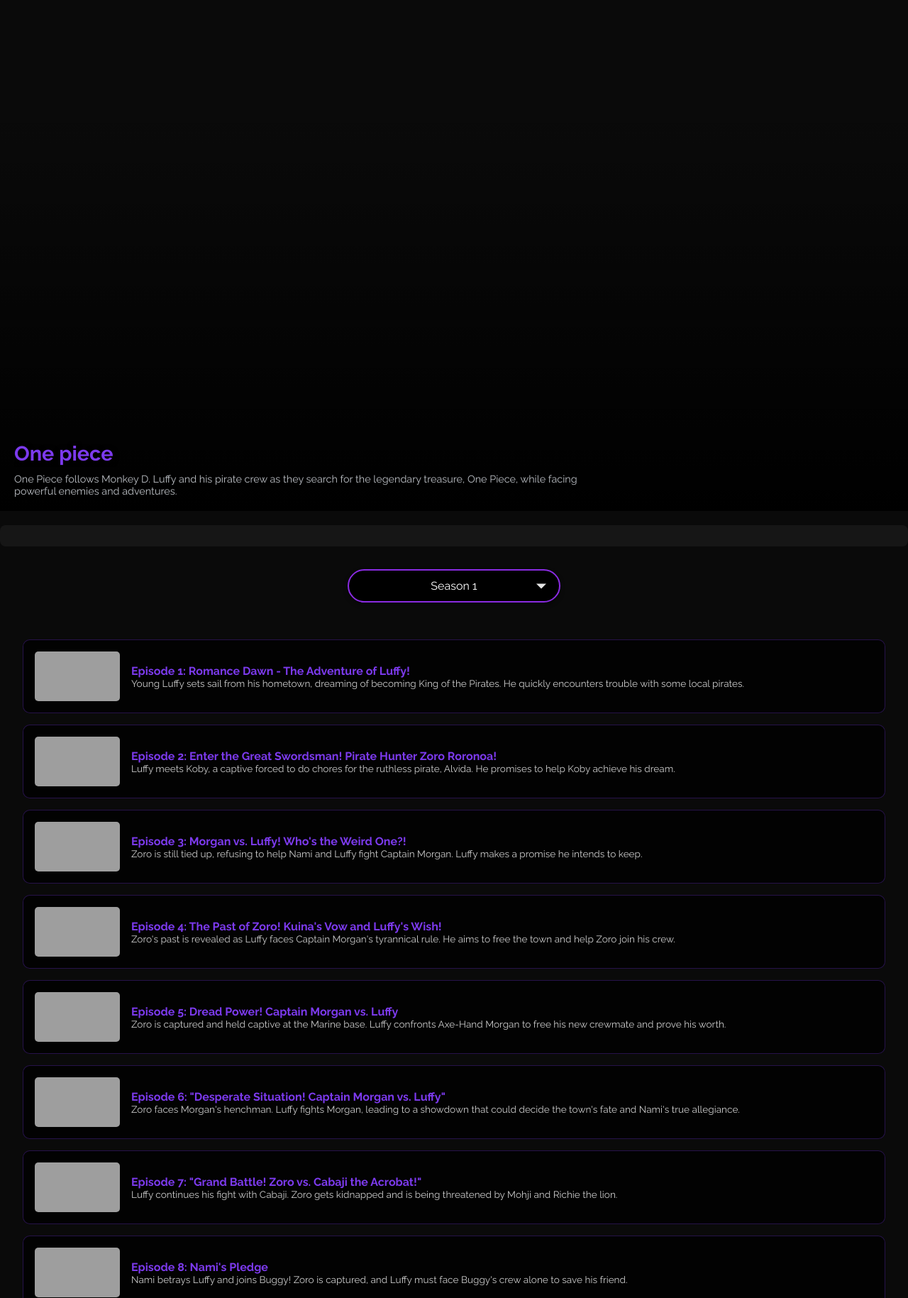
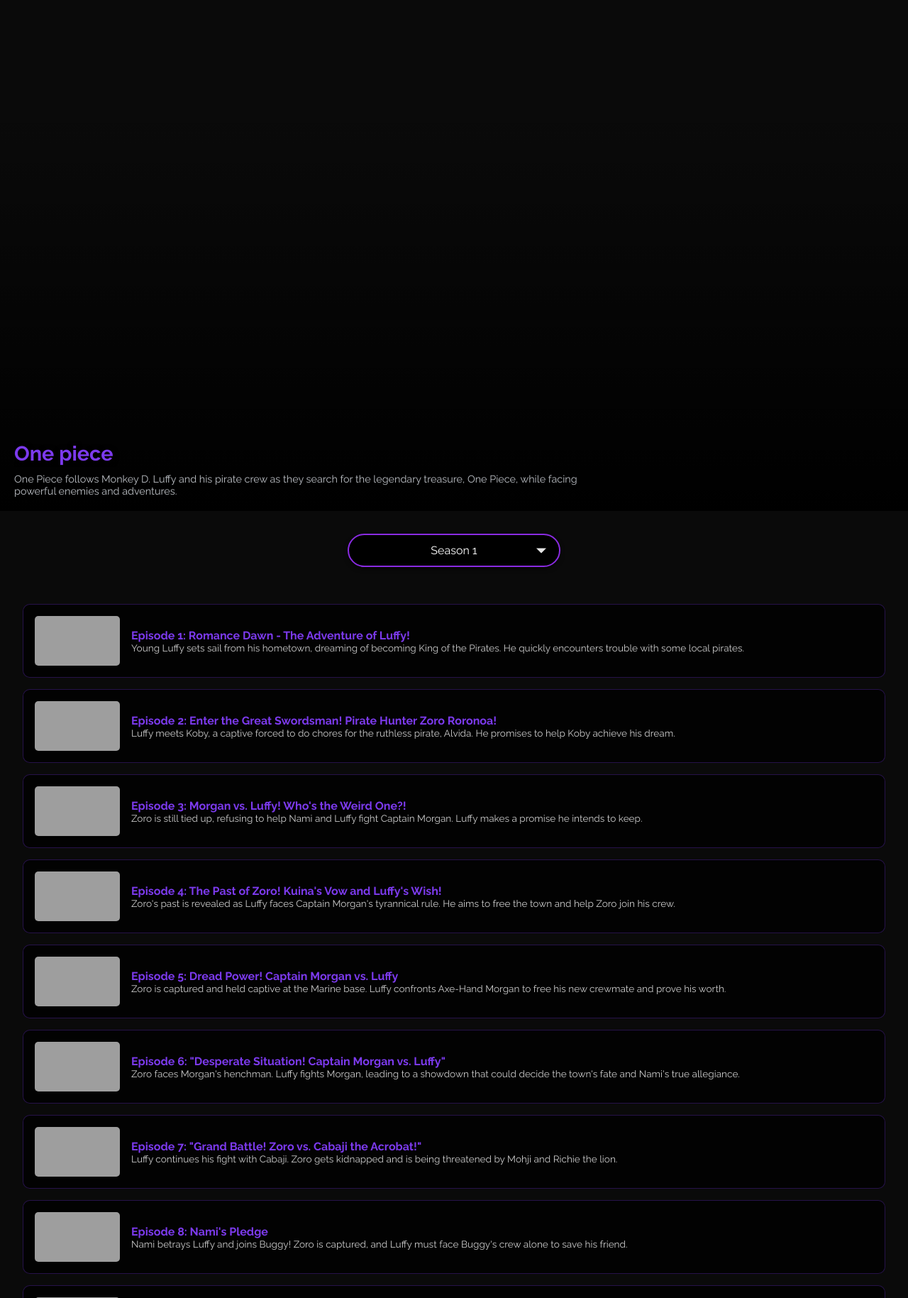
Before and after one commit to shahariarmahfuz/anime_verse, a Flask app: page /anime/1 in a window 1280 px wide. Shown: the top 1829 px of the page at 71% size. Run offline with Flask 3, Linux system fonts and the light colour scheme; some libraries are stand-ins or nearby versions; grey boxes are pictures that could not be loaded.

Commit message:
Update anime.html

```diff
--- a/templates/anime.html
+++ b/templates/anime.html
@@ -6,8 +6,6 @@
     <title>{{ anime.name }}</title>
     <link href="https://fonts.googleapis.com/css2?family=Raleway:wght@300;400;500;600;700&display=swap" rel="stylesheet">
     <link rel="stylesheet" href="https://cdnjs.cloudflare.com/ajax/libs/font-awesome/6.0.0/css/all.min.css">
-    <!-- Adsterra Script -->
-    <script type='text/javascript' src='//pl26297863.effectiveratecpm.com/66/e4/04/66e404fd70c7d2a8369e3546c13b3a07.js'></script>
     <style>
         * {
             margin: 0;
@@ -18,6 +16,7 @@
         body {
             background: #0a0a0a;
             color: #ffffff;
+            padding-bottom: 80px; /* Social Bar এর জন্য স্পেস */
         }
         .anime-header {
             position: relative;
@@ -74,13 +73,6 @@
             .anime-info h1[style*="--long-title"] {
                 font-size: clamp(1.1rem, 4vw, 1.4rem);
             }
-        }
-        .ad-container {
-            margin: 20px auto;
-            padding: 15px;
-            text-align: center;
-            border-radius: 8px;
-            background: rgba(255,255,255,0.05);
         }
         .season-selector {
             position: relative;
@@ -286,11 +278,6 @@
         </div>
     </div>
 
-    <!-- Adsterra Ad Container -->
-    <div class="ad-container">
-        <!-- Ad will be automatically injected here -->
-    </div>
-
     <div class="season-selector">
         <div class="custom-selector">
             <select id="customSelector" class="season-select" onchange="window.location.href=this.value">
@@ -326,6 +313,10 @@
         </div>
         {% endfor %}
     </div>
+
+    <!-- Social Bar Ad Container -->
+    <div id="adsterra-socialbar" style="position:fixed; bottom:0; left:0; right:0; height:80px; z-index:9999; background:transparent;"></div>
+
     <script>
         function toggleOptions() {
             const optionsElement = document.getElementById("options");
@@ -357,5 +348,8 @@
             }
         });
     </script>
+
+    <!-- Adsterra Social Bar Script -->
+    <script type='text/javascript' src='//pl26297863.effectiveratecpm.com/66/e4/04/66e404fd70c7d2a8369e3546c13b3a07.js'></script>
 </body>
 </html>
```
